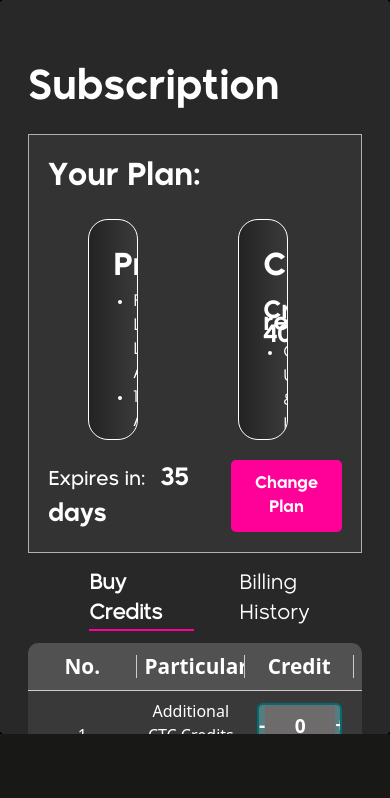
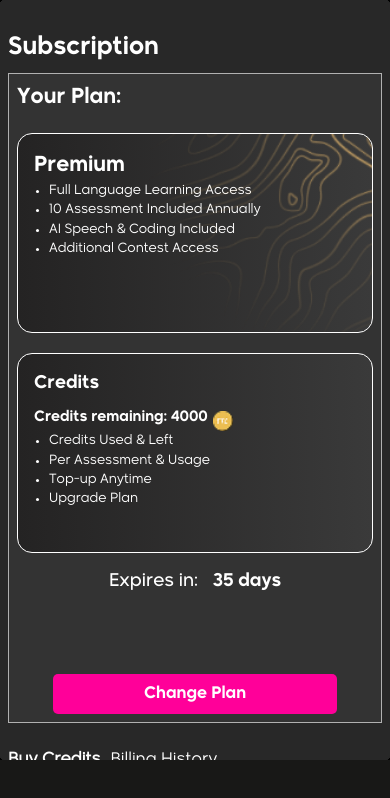
Before and after one commit to Castlerockin-Developers/ctc-Admin, a React (Vite) app: page /subcription in a window 390 px wide. Shown: the top 798 px of the page. Built offline with nearby package versions, Linux system fonts and the light colour scheme.

Commit message:
responsive for subscription page

```diff
--- a/src/component/Subcription.jsx
+++ b/src/component/Subcription.jsx
@@ -121,7 +121,7 @@ const Subscription = () => {
                 <h1>Subscription</h1>
                 <div className="subscription-card-container">
                     <h3>Your Plan:</h3>
-                    <div className='flex'>
+                    <div className='flex subs-rows'>
                         <div className="subscribe-card">
                             <img src={subcribebg} alt="background" className="subscribe-bg" />
                             <h3>Premium</h3>
@@ -132,7 +132,7 @@ const Subscription = () => {
                                 <li>Additional Contest Access</li>
                             </ul>
                         </div>
-                        <div className="subscribe-card">
+                        <div className="subscribe-card credits-remains">
                             <h3>Credits</h3>
                             <div className="flex w-full credit-balance">
                                 <div className="flex">
--- a/src/component/subscription.css
+++ b/src/component/subscription.css
@@ -1,16 +1,16 @@
 .subscription-container {
     background-color: #282828;
     width: calc(100% - 69px);
-    height: 87vh;
+    height: 90vh;
     overflow-y: auto;
-    padding: 1.2rem;
+    padding: 0.5rem;
     border-radius: 5px;
 }
 
 .subscription-box {
     width: 95%;
     padding-top: 1.5rem;
-    height: 70%;
+
 }
 
 .subscription-box h1 {
@@ -46,6 +46,7 @@
     overflow: hidden;
     padding: 1.5rem;
 }
+
 
 .subscribe-bg {
     position: absolute;
@@ -118,7 +119,7 @@
 
 .credit-history {
     margin-left: 35px;
-    margin-bottom: 2px;
+    margin-bottom: 20px;
 }
 
 .credit-history p {
@@ -127,11 +128,12 @@
     font-family: madina-light;
     font-size: 1.25rem;
     cursor: pointer;
+    margin-bottom: 25px;
 }
 
 .credit-history p.active {
     font-weight: bold;
-    border-bottom: 2px solid #FF0099;
+    border-bottom: 3px solid #FF0099;
 }
 
 .buy-item {
@@ -195,10 +197,9 @@
     background-color: #515151;
     height: 5vh;
     color: white;
-    font-size: 1.3rem;
+    font-size: 1.2rem;
 }
 
-/* Add a pseudo-element for a partial right border on all header cells except the last one */
 .subcribe-table thead th:not(:last-child)::after,
 .subcribe-history-table thead th:not(:last-child)::after {
     content: "";
@@ -250,27 +251,60 @@
 
 }
 
-@media (min-width:1025px) and (max-width:1440px) {
+@media (min-width:1026px) and (max-width:1441px) {
     .subscribe-bg {
         width: 34vw;
     }
+    .subscription-container {
+        width: 100%;
+        height: 90vh;
+    }
+    .subscription-box {
+        width: 100%;
+        padding-top: 0.8rem;
+        height: 72%;
+    }
+    .subcribe-table thead th,
+    .subcribe-history-table thead th {
+        position: relative;
+        background-color: #515151;
+        height: 5vh;
+        color: white;
+        font-size: 0.9rem;
+    }
+    .reciept-btn {
+        background-color: #8E5DAF;
+        padding: 5px 8px 5px;
+        border-radius: 5px;
+        cursor: pointer;
+        font-family: madina-semibold;
+    }
+    .credit-history p {
+        margin-bottom: 5px !important;
+        margin-top: 43px !important;
     }
 
-@media (min-width:769px) and (max-width:1024px) {
+
+}
+
+@media  (max-width: 1025px) {
     .subscription-container {
         width: 100%;
+        height: 85vh;
+    }
+
+    .subscription-box {
+        width: 100%;
+        padding-top: 0.5rem;
+        height: 85%;
     }
 
     .subscribe-bg {
         width: 52vw;
     }
 
-    .subscription-box {
-        height: 77%;
-    }
-
     .subscription-box h1 {
-        font-size: 2.1rem;
+        font-size: 1.9rem;
         margin-top: 0rem;
         margin-bottom: 0.3rem;
     }
@@ -279,48 +313,34 @@
         font-size: 1.7rem;
     }
 
-    .subcribe-table thead,
-    .subcribe-table tbody,
-    .subcribe-history-table thead,
-    .subcribe-history-table tbody {
-        width: 120%;
-    }
+    .credits-remains h3{
+        font-size: 1.4rem;
     }
 
-@media (max-width: 768px) {
-    .subscription-container {
-        width: 100%;
-    }
-
-    .subscribe-bg {
-        width: 65vw;
-        height: 30vh;
-    }
-
-    .subscription-box {
-        height: 79%;
+    .credits-remain-text{
+        font-size: 1.1rem!important;
     }
 
     .subcribe-table thead,
     .subcribe-table tbody,
     .subcribe-history-table thead,
     .subcribe-history-table tbody {
-        width: 130%;
+        width: 100%;
+    }
+
+    .subcribe-table thead th,
+    .subcribe-history-table thead th {
+        position: relative;
+        background-color: #515151;
+        height: 5vh;
+        color: white;
+        font-size: 0.7rem;
+    }
+    .credit-history p {
+        margin-bottom: 0px !important;
+        margin-top: 25px !important;
     }
 }
-
-@media (max-width: 425px) {
-    .subscribe-card {
-        width: 400px;
-        margin-right: 60px;
-    }
-
-    .subscribe-bg {
-        width: 65vw;
-        height: 50vh;
-    }
-}
-
 
 .modal {
     display: flex;
@@ -333,8 +353,8 @@
     width: 100%;
     height: 100%;
     overflow: auto;
-    background-color: rgb(0,0,0);
-    background-color: rgba(0,0,0,0.4);
+    background-color: rgb(0, 0, 0);
+    background-color: rgba(0, 0, 0, 0.4);
 }
 
 .modal-content {
@@ -362,14 +382,13 @@
     cursor: pointer;
 }
 
-
 .subscription-container h2 {
     color: white;
     font-family: madina-semibold;
-    font-size: 1.5rem; /* Adjust as needed */
+    font-size: 1.5rem;
 }
 
-.credits-remain-text{
+.credits-remain-text {
     line-height: 50%;
 }
 
@@ -378,19 +397,19 @@
     margin: 0 auto;
 }
 
-  /* The new table design for Buy Credits */
+
 .new-buy-credits-table {
     width: 100%;
     border-collapse: collapse;
     margin-bottom: 1rem;
     border-radius: 8px;
     overflow: hidden;
-    background-color: #393939; /* Dark background */
+    background-color: #393939;
 }
 
-  /* Table Head */
+
 .new-buy-credits-table thead {
-    background-color: #515151; /* Slightly lighter/darker as desired */
+    background-color: #515151;
 }
 
 .new-buy-credits-table thead th {
@@ -398,17 +417,17 @@
     padding: 0.9rem;
     text-align: center;
     font-size: 1rem;
-    font-family: madina-semibold; /* Or your desired font */
+    font-family: madina-semibold;
     border-bottom: 1px solid #444;
 }
 
-  /* Table Body Rows */
+
 .new-buy-credits-table tbody tr {
     border-bottom: 1px solid #2D2D2D;
 }
 
 .new-buy-credits-table tbody tr:hover {
-    background-color: #4A4A4A; /* Hover effect */
+    background-color: #4A4A4A;
 }
 
 .new-buy-credits-table td {
@@ -418,7 +437,8 @@
     font-family: madina-regular;
     font-size: 1rem;
 }
-  /* The bottom section with total & Buy button */
+
+
 .buy-item {
     display: flex;
     justify-content: flex-end;
@@ -453,47 +473,37 @@
 .bug-icon {
     font-size: 1.2rem;
 }
-/*
-  ─────────────────────────────────────────────
-   STYLING FOR THE PLUS/MINUS BUTTONS & CENTER
-  ─────────────────────────────────────────────
-*/
 
 .add-credit-btn {
     display: inline-flex;
     align-items: center;
-  /* A teal-ish border to match the minus/plus buttons */
     border: 2px solid #8F8F8F;
     border-radius: 6px;
-  overflow: hidden; /* keeps the children clipped to rounded corners */
+    overflow: hidden;
 }
 
-/* Minus and plus buttons */
 
-
-/* Center value container */
 .quantity-value {
-  width: 400px;  /* match button width for a neat look */
+    width: 400px;
     height: 400px;
-  background-color: #999; /* the gray middle from your screenshot */
+    background-color: #999;
     color: #FFFFFF;
     font-size: 1.2rem;
     display: flex;
     align-items: center;
     justify-content: center;
 }
-/* Container around minus/input/plus */
+
 .add-credit-btn {
     display: inline-flex;
     align-items: center;
-    border: 2px solid #006D72; /* teal outline */
+    border: 2px solid #006D72;
     border-radius: 6px;
     overflow: hidden;
 }
 
-  /* Minus/Plus Buttons */
 .add-credit-btn button {
-    background-color: #557d7f; /* teal */
+    background-color: #557d7f;
     color: #FFFFFF;
     border: none;
     width: 40px;
@@ -504,61 +514,59 @@
     outline: none;
 }
 
-  /* Middle Input Field */
 .quantity-input {
     width: 500px;
     height: 40px;
-    background-color: #999; /* gray center */
+    background-color: #999;
     color: #FFFFFF;
     text-align: center;
     border: none;
     outline: none;
     font-size: 1.2rem;
 }
-  /* Remove spinners in Chrome, Safari, Edge, Opera */
+
+
 .quantity-input::-webkit-outer-spin-button,
 .quantity-input::-webkit-inner-spin-button {
     -webkit-appearance: none;
     margin: 0;
 }
 
-/* Remove spinners in Firefox */
 .quantity-input[type=number] {
     -moz-appearance: textfield;
 }
+
 .quantity-input {
     width: 70px;
     height: 40px;
-    background-color: #6d6b6b; /* gray middle */
+    background-color: #6d6b6b;
     color: #fff;
     text-align: center;
     border: none;
     font-size: 1.2rem;
     outline: none;
-    font-weight: bold; /* <-- make the text bold */
+    font-weight: bold;
 }
- /* Tooltip container */
+
 .tooltip-icon {
     position: relative;
-    display: inline-block; /* So the span can be absolutely positioned */
+    display: inline-block;
 }
-
-/* Tooltip text - hidden by default */
 .tooltip-icon .tooltiptext {
-    visibility: hidden;       /* hide by default */
-    opacity: 0;              /* transparent by default */
-    width: 180px;            /* adjust as needed */
-    background-color: #333;   /* dark background */
-    color: #fff;             /* white text */
+    visibility: hidden;
+    opacity: 0;
+    width: 180px;
+    background-color: #333;
+    color: #fff;
     text-align: center;
     border-radius: 6px;
     padding: 0.5rem;
-    position: absolute;       /* position it absolutely within .tooltip-icon */
+    position: absolute;
     z-index: 999;
-    bottom: 125%;            /* position above the icon */
+    bottom: 125%;
     left: 50%;
-    transform: translateX(-50%); /* center it horizontally */
-    transition: opacity 0.3s; /* fade-in effect */
+    transform: translateX(-50%);
+    transition: opacity 0.3s;
     font-size: 0.85rem;
 }
 
@@ -566,3 +574,486 @@
     visibility: visible;
     opacity: 1;
 }
+
+@media (max-width: 769px) {
+    .subscription-container {
+        width: 100%;
+        height: 90vh;
+    }
+
+    .subscribe-bg {
+        width: 65vw;
+        height: 30vh;
+    }
+
+    .subscription-box {
+        height: 85%;
+    }
+
+    .subcribe-table thead,
+    .subcribe-table tbody,
+    .subcribe-history-table thead,
+    .subcribe-history-table tbody {
+        width: 110%;
+        height: auto;
+    }
+    .subcribe-table thead th,
+.subcribe-history-table thead th {
+    position: relative;
+    background-color: #515151;
+    height: 5vh;
+    color: white;
+    font-size: 1rem;
+}
+.bug-icon {
+    margin-right: 10px;
+}
+
+.buy-item button {
+    color: white;
+    padding: 10px 5px 5px;
+    background-color: #8E5DAF;
+    border-radius: 5px;
+    font-size: 1.1rem;
+    margin-left: 15px;
+    margin-top: -10px;
+    cursor: pointer;
+}
+
+.buy-item button:hover {
+    background-color: #6200a3;
+}
+
+.buy-item p {
+    color: white;
+    font-size: 1.1rem;
+    font-family: madina-semibold;
+}
+
+}
+
+@media screen and (max-width: 426px) {
+    .subscription-container {
+        width: 100%;
+        min-height: 30vh;
+    }
+
+    .subscription-box {
+        width: 100%;
+        padding-top: 0.8rem;
+        height: auto;
+    }
+
+    .subscription-box h1 {
+        font-size: 1.5rem;
+        margin: 0.5rem 0;
+    }
+
+    .subscription-card-container {
+        padding: 0.5rem;
+    }
+
+    .subscription-card-container h3 {
+        font-size: 1.3rem;
+    }
+    .credits-remains h3 {
+        font-size: 1.1rem;
+    }
+
+    .credits-remain-text {
+        font-size: 0.9rem !important;
+        line-height: 90%;
+    }
+
+    .subscribe-bg {
+        position: absolute;
+        top: -40px;
+        left: 120px;
+        width: 100% !important;
+        height: 28.5vh;
+        object-fit: contain;
+    }
+
+    .subscribe-card {
+        width: 100%;
+        height: auto;
+        min-height: 200px;
+        margin-left: 0;
+        padding: 1rem;
+        border-radius: 15px;
+        display:block;
+        flex-direction: column; /* Stack items vertically */
+        gap: 1rem;
+        align-items: flex-start;
+    }
+
+    .subscribe-bg {
+        position: absolute;
+        top: 0;
+        left: 0;
+        width: 100%;
+        height: 100%;
+        object-fit: cover; }
+
+    .subscribe-card ul {
+        margin-left: 15px;
+        font-size: 0.8rem;
+        padding: 0;
+    }
+
+
+    .subs-rows {
+        display: block!important;
+        width: 100%;
+        gap: 0.5rem;
+    }
+
+    .credits-remains h3 {
+        margin: 0;
+        font-size: 1.1rem;
+        color: white;
+        font-family: madina-semibold;
+    }
+
+    .credits-remain-text {
+        margin: 0;
+        font-size: 0.9rem;
+        color: white;
+        font-family: madina-regular;
+    }
+
+    .subscribe-bottom {
+        flex-direction: column;
+        align-items: center;
+        gap: 10px;
+        margin-top: 15px;
+        width: 100%;
+    }
+
+    .subscribe-bottom p {
+        font-size: 1.1rem;
+        margin: 0;
+    }
+
+    .subscribe-bottom p span {
+        font-size: 1.1rem;
+    }
+
+    .subscribe-bottom button {
+        padding: 8px 10px;
+        width: 80%;
+        font-size: 1rem;
+        border-radius: 5px;
+    }
+
+    .subcribe-table,
+    .subcribe-history-table {
+        width: 100%;
+        margin-bottom: 15px;
+    }
+
+    .subcribe-table thead th,
+    .subcribe-history-table thead th {
+        font-size: 0.7rem;
+        padding: 5px; /* Fixed typo from "0 px" to "5px" */
+    }
+
+    .subcribe-table tbody td,
+    .subcribe-history-table tbody td {
+        font-size: 0.65rem;
+        padding: 8px 5px;
+    }
+
+    .buy-item {
+        width: 100%;
+        justify-content: center;
+        flex-wrap: wrap;
+        gap: 10px;
+    }
+
+    .buy-item button {
+        font-size: 1rem;
+        padding: 5px 15px;
+    }
+
+    .credit-history {
+        margin-left: 0;
+        text-align: center;
+    }
+
+    .credit-balance p {
+        font-size: 0.7rem;
+    }
+
+    .credit-history p {
+        color: white;
+        margin-right: 10px;
+        font-family: madina-light;
+        font-size: 1rem;
+        cursor: pointer;
+        margin-bottom: 25px;
+    }
+}
+
+@media screen and (max-width: 375px) {
+    .subscription-box h1 {
+        font-size: 1.6rem;
+    }
+
+    .subscription-card-container h3 {
+        font-size: 1.2rem;
+    }
+
+    .subscribe-card {
+        min-height: 160px;
+        padding: 0.8rem;
+    }
+
+    .subscribe-bg {
+        width: 100%;
+        height: 100%;
+        position: absolute;
+        top: 0;
+        left: 0;
+    }
+
+
+    .subscribe-card ul {
+        font-size: 0.7rem;
+        margin-left: 7px;
+    }
+
+    .subscribe-bottom {
+        gap: 5px;
+    }
+
+    .subscribe-bottom p {
+        font-size: 1rem;
+    }
+
+    .subscribe-bottom p span {
+        font-size: 1rem;
+    }
+
+    .subscribe-bottom button {
+        width: 85%;
+        padding: 7px 12px;
+    }
+
+    .subcribe-table thead th,
+    .subcribe-history-table thead th {
+        font-size: 0.6rem;
+    }
+
+    .subcribe-table tbody td,
+    .subcribe-history-table tbody td {
+        font-size: 0.6rem;
+        padding: 5px 5px;
+    }
+
+    .reciept-btn {
+        padding: 4px 6px;
+        font-size: 0.7rem;
+    }
+    .subcribe-table,
+    .subcribe-history-table {
+        width: 100%;
+        margin-bottom: 5px;
+    }
+    .credit-history p {
+        color: white;
+        margin-right: 10px;
+        font-family: madina-light;
+        font-size: 1rem;
+        cursor: pointer;
+        margin-bottom: 25px;
+    }
+    .credits-remain-text {
+        line-height: 90%;
+        font-size: 1rem;
+    }
+
+
+}
+
+@media screen and (min-width: 2560px) {
+    .subscription-container {
+        width: calc(100% - 100px);
+        height: 92vh;
+        padding: 1.4rem;
+    }
+
+    .subscription-box {
+        width: 95%;
+        padding-top: 2rem;
+    }
+
+    .subscription-box h1 {
+        font-size: 3.5rem;
+        margin-top: 1.2rem;
+        margin-bottom: 1.5rem;
+    }
+
+    .subscription-card-container {
+        padding: 2rem;
+    }
+
+    .subscription-card-container h3 {
+        font-size: 2.7rem;
+    }
+
+    .subscribe-card {
+        width: 800px;
+        height: 300px;
+        margin-left: 60px;
+        padding: 2rem;
+        border-radius: 25px;
+    }
+
+    .subscribe-bg {
+        width: 25vw;
+        height: 35vh;
+        top: -60px;
+        left: 200px;
+    }
+
+    .subscribe-card ul {
+        margin-left: 30px;
+        font-size: 1.5rem;
+    }
+
+    .credit-balance {
+        margin-top: 20px;
+    }
+
+    .credit-balance p {
+        font-size: 1.5rem;
+    }
+
+    .credit-balance p span {
+        margin-left: 15px;
+    }
+
+    .ctc-coin {
+        width: 35px;
+        height: 35px;
+        margin-left: 10px;
+    }
+
+    .subscribe-bottom {
+        margin-top: 30px;
+    }
+
+    .subscribe-bottom p {
+        font-size: 1.7rem;
+    }
+
+    .subscribe-bottom p span {
+        font-size: 2rem;
+        margin-left: 15px;
+    }
+
+    .subscribe-bottom button {
+        padding: 15px 20px;
+        border-radius: 8px;
+        font-size: 1.5rem;
+    }
+
+    .credit-history {
+        margin-left: 50px;
+        margin-bottom: 35px;
+    }
+
+    .credit-history p {
+        font-size: 2.5rem;
+    }
+
+    .buy-item {
+        width: 90%;
+    }
+
+    .buy-item button {
+        padding: 8px 30px;
+        font-size: 1.5rem;
+        margin-left: 20px;
+    }
+
+    .buy-item p {
+        font-size: 2rem;
+    }
+
+    .subcribe-table,
+    .subcribe-history-table {
+        width: 90%;
+        margin-top: 1rem;
+        margin-bottom: 30px;
+    }
+
+    .subcribe-table thead th,
+    .subcribe-history-table thead th {
+        height: 9vh;
+        font-size: 2.2rem;
+    }
+
+    .subcribe-table tbody td,
+    .subcribe-history-table tbody td {
+        padding: 20px;
+        font-size: 2rem;
+    }
+
+    .reciept-btn {
+        padding: 8px 20px;
+        font-size: 1.7rem;
+    }
+
+    .subscription-container h2 {
+        font-size: 2.5rem;
+    }
+
+    .new-buy-credits-table thead th {
+        padding: 1.2rem;
+        font-size: 1.7rem;
+    }
+
+    .new-buy-credits-table td {
+        padding: 1.5rem;
+        font-size: 1.2rem;
+    }
+
+    .buy-item button {
+        padding: 0.8rem 2rem;
+        font-size: 1.7rem;
+    }
+
+    .quantity-input {
+        width: 100px;
+        height: 55px;
+        font-size: 1.8rem;
+    }
+
+    .add-credit-btn button {
+        width: 50px;
+        height: 50px;
+        font-size: 1.7rem;
+    }
+
+    .modal-content {
+        max-width: 600px; /* Larger modal for 4K */
+        padding: 30px;
+    }
+    .buy-item button {
+        padding: 10px 25px 15px;
+        border-radius: 5px;
+        font-size: 2.5rem;
+    }
+}
+
+
+.subscribe-bg {
+    position: absolute;
+    top: -40px;
+    left: 120px;
+    width: 30vw;
+    height: 28.5vh;
+    object-fit: contain;
+}
```
Lines whose indentation alone changed are shown as unchanged.
